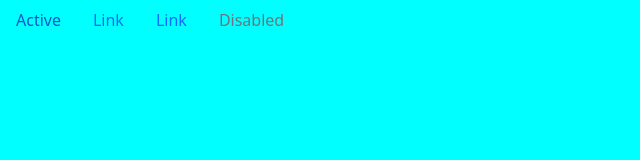
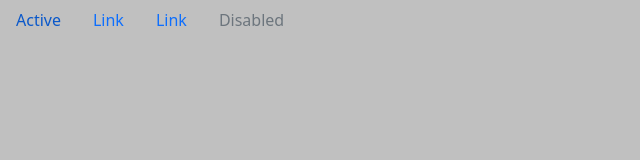
Before and after one commit to Naeemi7/project, a website: page src/index.html in a window 1280 px wide. Shown: the whole page, without its empty margins (0-640 px from the left). Drawn offline with Linux system fonts and the light colour scheme.

Commit message:
intial commit 2

```diff
--- a/src/style/style.css
+++ b/src/style/style.css
@@ -1,5 +1,5 @@
 @import url("/bootstrap/dist/css/bootstrap.min.css");
 
 body {
-    background-color: aqua;
+    background-color: silver !important;;
 }
```
